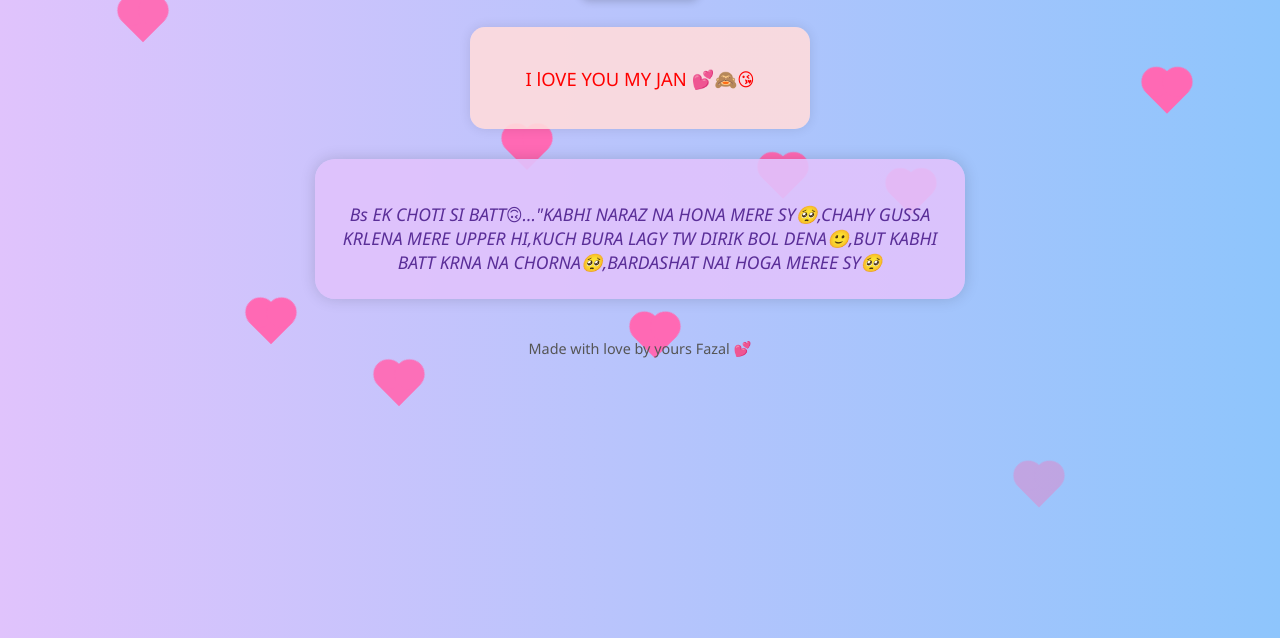
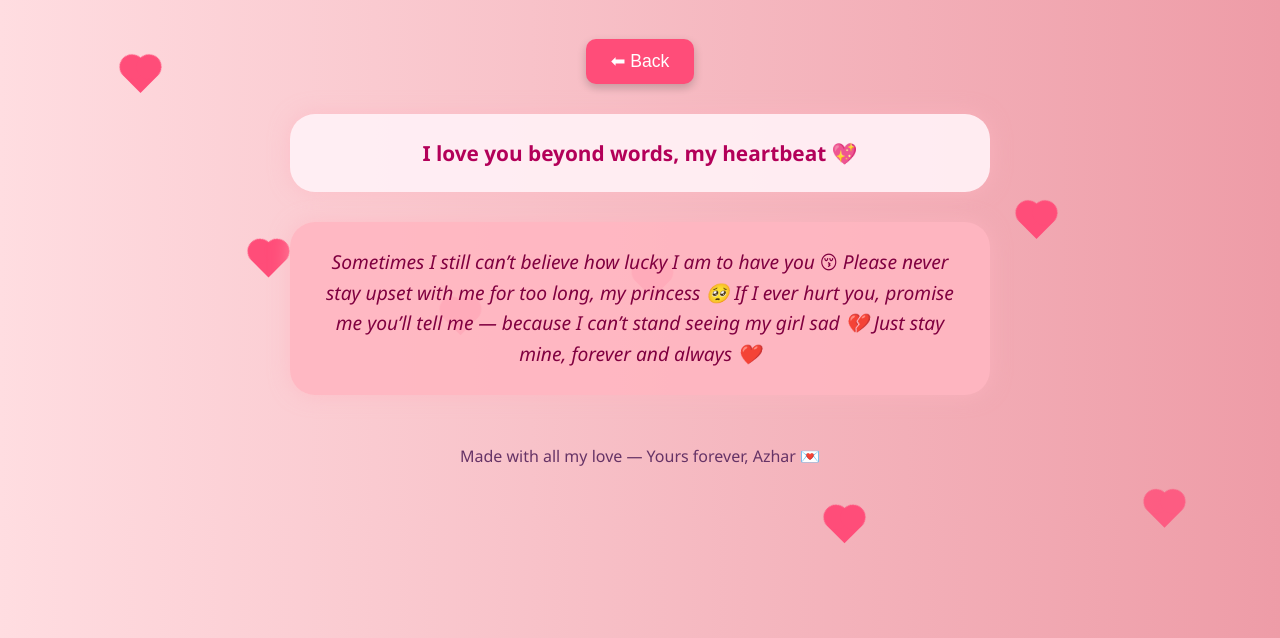
Before and after one commit to always-yours/Happy-Birthday-Jiya, a plain HTML site: page page2.html in a window 1280 px wide. Shown: the part 162-800 px from the top of the page. Drawn offline with Linux system fonts and the light colour scheme.

Commit message:
Update page2.html

```diff
--- a/page2.html
+++ b/page2.html
@@ -3,158 +3,137 @@
 <head>
   <meta charset="UTF-8" />
   <meta name="viewport" content="width=device-width, initial-scale=1.0" />
-  <title>Happy Birthday Azhar! (Page 2)</title>
+  <title>For You, My Princess 💖</title>
   <style>
     @keyframes fadeIn {
       0% { opacity: 0; transform: translateY(20px); }
       100% { opacity: 1; transform: translateY(0); }
     }
 
+    @keyframes floatUp {
+      0% { transform: translateY(0) rotate(-45deg); opacity: 0; }
+      20% { opacity: 1; }
+      80% { opacity: 1; }
+      100% { transform: translateY(-500px) rotate(-45deg); opacity: 0; }
+    }
+
     body {
       margin: 0;
       padding: 0;
-      background: linear-gradient(to right, #e0c3fc, #8ec5fc);
+      background: linear-gradient(to right, #ffdde1, #ee9ca7);
       font-family: 'Segoe UI', Tahoma, Geneva, Verdana, sans-serif;
-      color: #333;
+      color: #4a2c2a;
       text-align: center;
       animation: fadeIn 2s ease-in-out;
     }
 
-    /* Styles for the navigation buttons */
+    header {
+      padding: 40px 20px 10px;
+    }
+
+    header h1 {
+      font-size: 2.8em;
+      color: #fff0f5;
+      text-shadow: 3px 3px 8px #b30059;
+      animation: fadeIn 2s ease-in-out 0.5s;
+    }
+
     .nav-buttons {
-      margin-top: 50px;
-      margin-bottom: 20px;
+      margin-top: 30px;
+      margin-bottom: 30px;
     }
 
     .nav-buttons button {
-      background-color: #5a2e98;
+      background-color: #ff4d79;
       color: white;
       border: none;
       padding: 12px 25px;
       font-size: 1.1em;
-      border-radius: 8px;
+      border-radius: 10px;
       cursor: pointer;
       transition: background-color 0.3s ease, transform 0.2s ease;
       margin: 0 10px;
-      box-shadow: 0 4px 8px rgba(0, 0, 0, 0.2);
+      box-shadow: 0 4px 10px rgba(0, 0, 0, 0.2);
     }
 
     .nav-buttons button:hover {
-      background-color: #7d4cc0;
-      transform: translateY(-2px);
+      background-color: #ff80aa;
+      transform: translateY(-3px);
     }
 
-    /* Styles for the message boxes (copied from your original) */
     .short-message-box, .special-message-box {
-      max-width: 600px;
+      max-width: 650px;
       margin: 30px auto;
-      background: rgba(255, 255, 255, 0.9); /* Default background, can be overridden */
       padding: 25px;
-      border-radius: 20px;
-      box-shadow: 0 0 20px rgba(0, 0, 0, 0.2);
-      opacity: 0; /* Initially hidden */
-      transform: translateY(20px); /* Initially offset */
-      transition: opacity 1s ease-in-out, transform 1s ease-in-out; /* Smooth transition for appearance */
-    }
-
-    .short-message-box {
-      max-width: 300px; /* Kept max-width as provided */
-      /* Changed background color to a very light red */
-      background: rgba(255, 220, 220, 0.9);
-      padding: 20px;
-      border-radius: 15px;
-      box-shadow: 0 0 12px rgba(0, 0, 0, 0.1);
+      border-radius: 25px;
+      box-shadow: 0 0 20px rgba(255, 182, 193, 0.6);
+      opacity: 0;
+      transform: translateY(20px);
+      transition: opacity 1s ease-in-out, transform 1s ease-in-out;
+      background: rgba(255, 240, 245, 0.95);
     }
 
     .short-message-box p {
-      font-size: 1.15em;
-      /* Changed text color to a vibrant red */
-      color: #FF0000; /* Pure Red */
-      margin-bottom: 1; /* Changed from 1 to 0 for standard CSS units */
+      font-size: 1.3em;
+      color: #b30059;
+      font-weight: bold;
+      margin: 0;
     }
 
     .special-message-box {
-      max-width: 600px;
-      background: rgba(224, 195, 252, 0.9);
-      padding: 25px;
-      border-radius: 20px;
-      box-shadow: 0 0 15px rgba(0, 0, 0, 0.15);
+      background: rgba(255, 182, 193, 0.9);
     }
 
     .special-message-box p {
-      font-size: 1.1em;
-      color: #5a2e98;
-      margin-bottom: 0;
+      font-size: 1.2em;
+      color: #800040;
+      font-style: italic;
+      line-height: 1.6;
+      margin: 0;
     }
 
     .footer {
-      margin: 40px 0;
-      font-size: 0.9em;
-      color: #555;
-      animation: fadeIn 2s ease-in-out 2s; /* This will start animation once page loads */
+      margin: 50px 0;
+      font-size: 1em;
+      color: #663366;
+      animation: fadeIn 2s ease-in-out 2s;
     }
 
-    /* Heart Decorations CSS (ADDED to main style block in head) */
     .heart {
       position: absolute;
-      width: 30px;
-      height: 30px;
-      background-color: #FF69B4; /* Hot Pink */
+      width: 25px;
+      height: 25px;
+      background-color: #ff4d79;
       transform: rotate(-45deg);
-      animation: floatUp 6s infinite ease-in-out;
+      animation: floatUp 7s infinite ease-in-out;
       opacity: 0;
-      z-index: -1; /* Place hearts behind content */
+      z-index: -1;
     }
 
     .heart:before,
     .heart:after {
       content: '';
       position: absolute;
-      width: 30px;
-      height: 30px;
-      background-color: #FF69B4; /* Hot Pink */
+      width: 25px;
+      height: 25px;
+      background-color: #ff4d79;
       border-radius: 50%;
     }
 
-    .heart:before {
-      top: -15px;
-      left: 0;
-    }
-
-    .heart:after {
-      top: 0;
-      left: 15px;
-    }
-
-    /* Animation for floating hearts */
-    @keyframes floatUp {
-      0% {
-        transform: translateY(0) rotate(-45deg);
-        opacity: 0;
-      }
-      20% {
-        opacity: 1;
-      }
-      80% {
-        opacity: 1;
-      }
-      100% {
-        transform: translateY(-500px) rotate(-45deg);
-        opacity: 0;
-      }
-    }
+    .heart:before { top: -12px; left: 0; }
+    .heart:after { top: 0; left: 12px; }
   </style>
 </head>
 <body>
+
+  <!-- Floating Hearts -->
   <div class="heart" style="left: 10%; top: 80%; animation-delay: 0s;"></div>
-  <div class="heart" style="left: 20%; top: 90%; animation-delay: 2s;"></div>
-  <div class="heart" style="left: 30%; top: 70%; animation-delay: 4s;"></div>
-  <div class="heart" style="left: 40%; top: 85%; animation-delay: 1s;"></div>
-  <div class="heart" style="left: 50%; top: 75%; animation-delay: 3s;"></div>
-  <div class="heart" style="left: 60%; top: 95%; animation-delay: 0.5s;"></div>
-  <div class="heart" style="left: 70%; top: 65%; animation-delay: 2.5s;"></div>
-  <div class="heart" style="left: 80%; top: 80%; animation-delay: 4.5s;"></div>
-  <div class="heart" style="left: 90%; top: 70%; animation-delay: 1.5s;"></div>
+  <div class="heart" style="left: 20%; top: 90%; animation-delay: 1s;"></div>
+  <div class="heart" style="left: 35%; top: 75%; animation-delay: 2.5s;"></div>
+  <div class="heart" style="left: 50%; top: 85%; animation-delay: 1.5s;"></div>
+  <div class="heart" style="left: 65%; top: 95%; animation-delay: 3s;"></div>
+  <div class="heart" style="left: 80%; top: 70%; animation-delay: 2s;"></div>
+  <div class="heart" style="left: 90%; top: 85%; animation-delay: 4s;"></div>
 
   <audio autoplay loop>
     <source src="music.mp3" type="audio/mp3">
@@ -162,41 +141,44 @@
   </audio>
 
   <header>
-    <h1>A Little More For You😊</h1>
+    <h1>Just a Little More From Me 💞</h1>
   </header>
 
   <div class="nav-buttons">
-    <button onclick="window.location.href='index.html'">Go Back</button>
+    <button onclick="window.location.href='index.html'">⬅ Back</button>
   </div>
 
   <div class="short-message-box" id="message1">
-    <p>I lOVE YOU MY JAN 💕🙈😘</p>
+    <p>I love you beyond words, my heartbeat 💖</p>
   </div>
 
   <div class="special-message-box" id="message2">
-    <p><em>Bs EK CHOTI SI BATT🙃..."KABHI NARAZ NA HONA MERE SY🥺,CHAHY GUSSA KRLENA MERE UPPER HI,KUCH BURA LAGY TW DIRIK BOL DENA🙂,BUT KABHI BATT KRNA NA CHORNA🥺,BARDASHAT NAI HOGA MEREE SY🥺</em></p>
+    <p>
+      Sometimes I still can’t believe how lucky I am to have you 😚
+      Please never stay upset with me for too long, my princess 🥺
+      If I ever hurt you, promise me you’ll tell me — because I can’t stand seeing my girl sad 💔
+      Just stay mine, forever and always ❤️
+    </p>
   </div>
 
   <div class="footer">
-    <p>Made with love by yours Fazal 💕</p>
+    <p>Made with all my love — Yours forever, Azhar 💌</p>
   </div>
 
   <script>
     document.addEventListener('DOMContentLoaded', function() {
-      const message1 = document.getElementById('message1');
-      const message2 = document.getElementById('message2');
+      const msg1 = document.getElementById('message1');
+      const msg2 = document.getElementById('message2');
 
-      // Show the first message immediately
       setTimeout(() => {
-        message1.style.opacity = '1';
-        message1.style.transform = 'translateY(0)';
-      }, 500); // Appear 0.5 seconds after page load
+        msg1.style.opacity = '1';
+        msg1.style.transform = 'translateY(0)';
+      }, 500);
 
-      // Show the second message after a delay from the first
       setTimeout(() => {
-        message2.style.opacity = '1';
-        message2.style.transform = 'translateY(0)';
-      }, 2500); // Appear 2.5 seconds after page load (2 seconds after first message starts appearing)
+        msg2.style.opacity = '1';
+        msg2.style.transform = 'translateY(0)';
+      }, 2500);
     });
   </script>
 </body>
```
